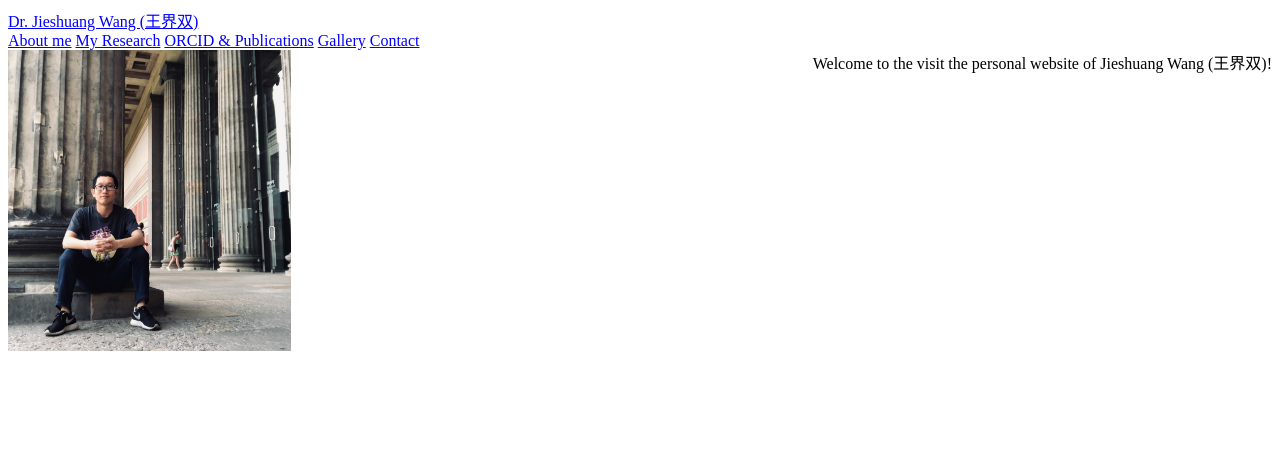
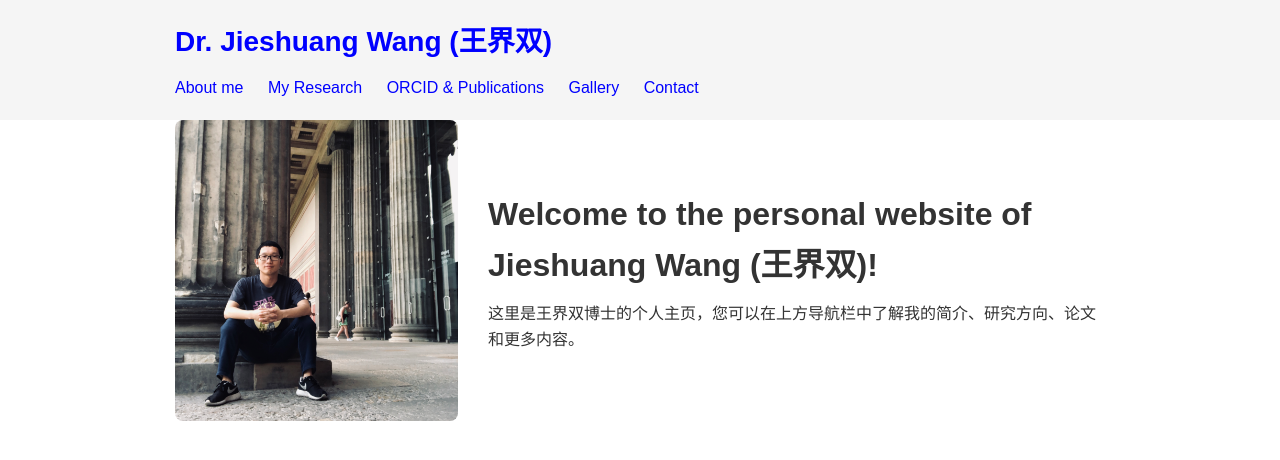
Before and after one commit to gaisuan/JieshuangWang, a plain HTML site: page index.html in a window 1280 px wide. Drawn offline with Linux system fonts and the light colour scheme.

Commit message:
Update index.html

```diff
--- a/index.html
+++ b/index.html
@@ -1,93 +1,96 @@
+<!DOCTYPE html>
+<html lang="zh-CN">
 <head>
-  <!-- Other head elements like title, meta, etc. -->
+  <meta charset="UTF-8">
+  <title>Dr. Jieshuang Wang (王界双)</title>
   <link rel="icon" type="image/png" href="2.png">
+  <style>
+    /* 全局重置与基础设置 */
+    * {
+      box-sizing: border-box;
+      margin: 0;
+      padding: 0;
+    }
+    body {
+      font-family: Arial, sans-serif;
+      line-height: 1.6;
+      color: #333;
+    }
+    a {
+      text-decoration: none;
+      color: #0000ff;
+    }
+    .container {
+      max-width: 960px;
+      margin: 0 auto;
+      padding: 0 15px;
+    }
+
+    /* 头部区域 */
+    header {
+      background-color: #f5f5f5;
+      padding: 20px 0;
+    }
+    header .branding {
+      font-size: 1.75em;
+      font-weight: bold;
+    }
+    nav {
+      margin-top: 10px;
+    }
+    nav a {
+      margin-right: 20px;
+      font-size: 1em;
+    }
+
+    /* 主内容 —— 欢迎区 */
+    main {
+      padding: 40px 0;
+    }
+    .intro {
+      display: flex;
+      align-items: center;
+      gap: 30px;
+    }
+    .intro img {
+      width: 283px;
+      height: 301px;
+      object-fit: cover;
+      border-radius: 8px;
+      flex-shrink: 0;
+    }
+    .intro .text h1 {
+      font-size: 2em;
+      margin-bottom: 10px;
+    }
+  </style>
 </head>
+<body>
+  <header>
+    <div class="container">
+      <div class="branding">
+        <a href="https://sites.google.com/view/jieshuangwang/home">
+          Dr. Jieshuang Wang (王界双)
+        </a>
+      </div>
+      <nav role="navigation">
+        <a href="https://sites.google.com/view/jieshuangwang/home/about-me">About me</a>
+        <a href="https://sites.google.com/view/jieshuangwang/home/my-research-interests">My Research</a>
+        <a href="https://sites.google.com/view/jieshuangwang/home/orcid-publications">ORCID & Publications</a>
+        <a href="https://sites.google.com/view/jieshuangwang/home/gallery">Gallery</a>
+        <a href="https://sites.google.com/view/jieshuangwang/home/contact">Contact</a>
+      </nav>
+    </div>
+  </header>
 
-<header id="atIdViewHeader">
-  <div class="BbxBP HP6J1d K5Zlne" data-top-navigation="true" data-is-preview="false">
-    <div class="VLoccc K5Zlne QDWEj U8eYrb" aria-hidden="false">
-      <div class="Pvc6xe">
-        <div class="TlfmSc YSH9J">
-          <a class="GAuSPc" href="https://sites.google.com/view/jieshuangwang/home" aria-hidden="false">
-            <span class="QTKDff p46B7e" style="color: #0000ff;">Dr. Jieshuang Wang (王界双)</span>
-          </a>
-        </div>
-        <nav id="WDxLfe" class="plFg0c" role="navigation" data-is-preview="false"></nav>
+  <main class="container">
+    <section class="intro">
+      <img src="1.jpg" alt="Portrait of Jieshuang Wang">
+      <div class="text">
+        <h1>Welcome to the personal website of Jieshuang Wang (王界双)!</h1>
+        <p>这里是王界双博士的个人主页，您可以在上方导航栏中了解我的简介、研究方向、论文和更多内容。</p>
       </div>
-    </div>
-  </div>
-</header>
-</div>
-</div>
-</div>
-</div>
-</div>
-</div>
-</div>
-</div>
-</div>
-<div class="UtePc RCETm" dir="ltr" role="main" aria-hidden="false">
-  <section id="h.704c7300093c58fc_14" class="yaqOZd LB7kq cJgDec nyKByd O13XJf SBrW1">
-    <div class="mYVXT">
-      <div class="LS81yb VICjCf j5pSsc db35Fc">
-        <div class="hJDwNd-AhqUyc-uQSCkd Ft7HRd-AhqUyc-uQSCkd purZT-AhqUyc-II5mzb ZcASvf-AhqUyc-II5mzb pSzOP-AhqUyc-qWD73c Ktthjf-AhqUyc-qWD73c JNdkSc SQVYQc">
-          <div class="JNdkSc-SmKAyb LkDMRd">
-            <div class="oKdM2c ZZyype Kzv0Me">
-              <div id="h.11a3f4b5fdeae887_8" class="hJDwNd-AhqUyc-uQSCkd Ft7HRd-AhqUyc-uQSCkd jXK9ad D2fZ2 zu5uec OjCsFc dmUFtb wHaque g5GTcb">
-                <div class="jXK9ad-SmKAyb">
-                  <div class="tyJCtd mGzaTb Depvyb baZpAe">
-                    <nav class="zfr3Q OmQG5e CDt4Ke">
-                      <a class="XqQF9c" style="color: #0000ff;" href="https://sites.google.com/view/jieshuangwang/home/about-me">About me</a>
-                      <a class="XqQF9c" style="color: #0000ff;" href="https://sites.google.com/view/jieshuangwang/home/my-research-interests">My Research</a>
-                      <a class="XqQF9c" style="color: #0000ff;" href="https://sites.google.com/view/jieshuangwang/home/orcid-publications">ORCID &amp; Publications</a>
-                      <a class="XqQF9c" style="color: #0000ff;" href="https://sites.google.com/view/jieshuangwang/home/gallery">Gallery</a>
-                      <a class="XqQF9c" style="color: #0000ff;" href="https://sites.google.com/view/jieshuangwang/home/contact">Contact</a>
-                    </nav>
-                  </div>
-                </div>
-              </div>
-            </div>
-          </div>
-        </div>
-      </div>
-    </div>
-  </section>
-</div>
-</div>
-</div>
-</div>
-</div>
-</div>
-</div>
-</div>
-</div>
-</div>
-<section id="h.704c7300093c58fc_19" class="yaqOZd">
-  <div class="mYVXT">
-    <div class="LS81yb VICjCf j5pSsc db35Fc" tabindex="-1">
-      <div class="hJDwNd-AhqUyc-II5mzb Ft7HRd-AhqUyc-II5mzb purZT-AhqUyc-II5mzb ZcASvf-AhqUyc-II5mzb pSzOP-AhqUyc-II5mzb Ktthjf-AhqUyc-II5mzb JNdkSc SQVYQc">
-        <div class="JNdkSc-SmKAyb LkDMRd">
-          <div class="oKdM2c ZZyype Kzv0Me">
-            <!-- Image container -->
-            <div class="jXK9ad-SmKAyb" style="float: left;">
-              <div class="tyJCtd baZpAe">
-                <img class="CENy8b" role="img" src="1.jpg" width="283" height="301" />
-              </div>
-            </div>
-            <!-- Text container -->
-            <div class="jXK9ad-SmKAyb" style="float: right;">
-              <div class="tyJCtd mGzaTb Depvyb baZpAe">
-                <span class="C9DxTc ">Welcome to the visit the personal website of Jieshuang Wang (王界双)!</span>
-                <p class="zfr3Q CDt4Ke " dir="ltr">
-                  <span class="C9DxTc "> </span>
-                </p>
-              </div>
-            </div>
-            <!-- Clear both to ensure the following content is displayed below the floated elements -->
-            <div style="clear: both;"></div>
-          </div>
-        </div>
-      </div>
-    </div>
-  </div>
-</section>
+    </section>
+  </main>
+</body>
+</html>
```
